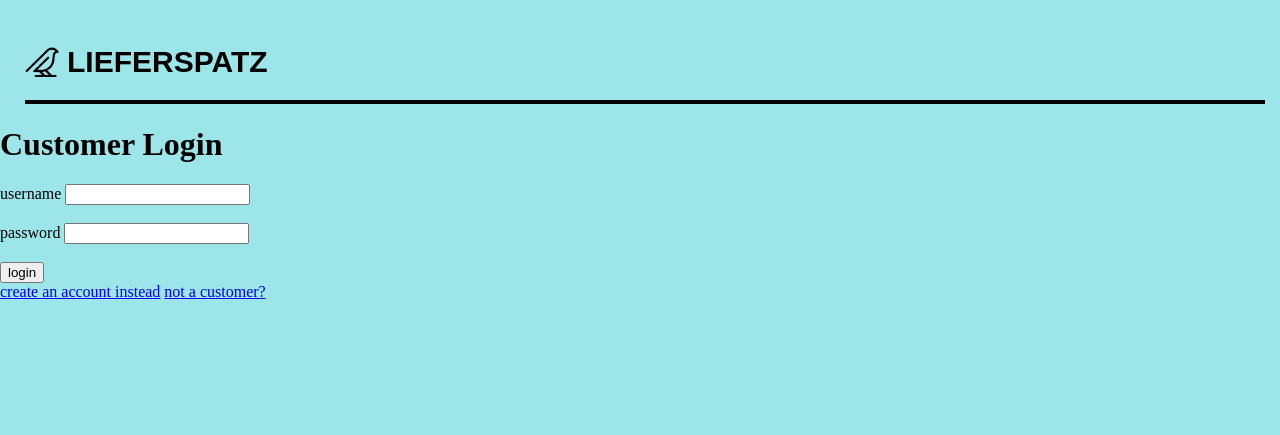
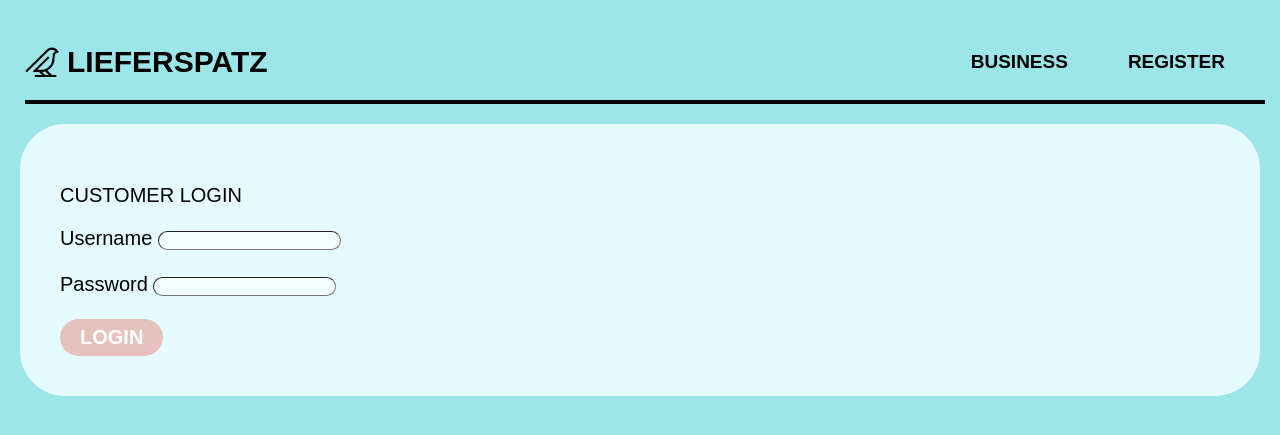
Before and after one commit to omartra999/lieferspatz, a Flask app: page /login in a window 1280 px wide. Shown: the top 435 px of the page. Run offline with Flask 3, Linux system fonts and the light colour scheme.

Commit message:
Add files via upload
styling login customer page

```diff
--- a/lieferspatz02/templates/customer_login.html
+++ b/lieferspatz02/templates/customer_login.html
@@ -1,5 +1,8 @@
 {% extends "base.html" %}
 {% block title %}Login{% endblock %}
+{% block button %} <a href="/restaurant_login" class="button-link">BUSINESS</a>
+<a href="/register" class="button-link">REGISTER</a>
+{% endblock %}
 {% block content %}
     {% with messages = get_flashed_messages() %}
         {% if messages %}
@@ -8,16 +11,21 @@
             {% endfor %}
         {% endif %}
     {% endwith %}
-<h1>Customer Login</h1>
-<form action= # method="POST">
-    <label for = "username">username</label>
-    <input type="text" name="username" id="username" required><br><br>
 
-    <label for = "password">password</label>
-    <input type="password" name="password" id="password" required><br><br>
+    <div class="form-containerCL">
 
-    <input type="submit" value="login">
-</form>
-<a href ="/register">create an account instead</a>
-<a href = "/restaurant_login">not a customer?</a>
+        <form action= # method="POST" class="form-group">
+
+            <p class="box-name">CUSTOMER LOGIN</p>
+
+            <label for = "username">Username</label>
+            <input type="text" class="transparent-input" name="username" id="username" required><br><br>
+
+            <label for = "password">Password</label>
+            <input type="password" class="transparent-input" name="password" id="password" required><br><br>
+
+            <input type="submit" value="LOGIN" class="register-button">
+        </form>
+    </div>
+    <link rel="stylesheet" type="text/css" href="{{ url_for('static', filename='customer_register.css') }}">
 {% endblock %}
```
Also changed, not shown: lieferspatz02/templates/customer_register.html (+5 -4 lines).
